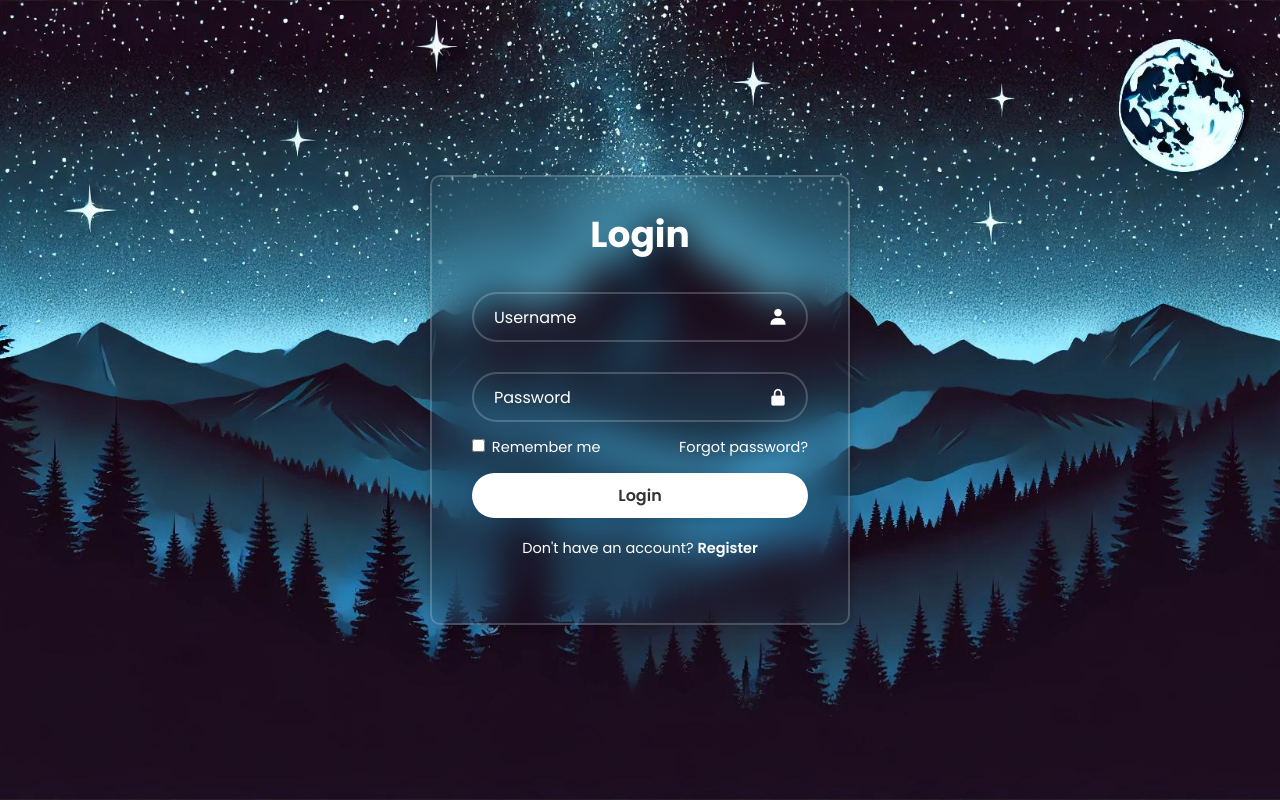
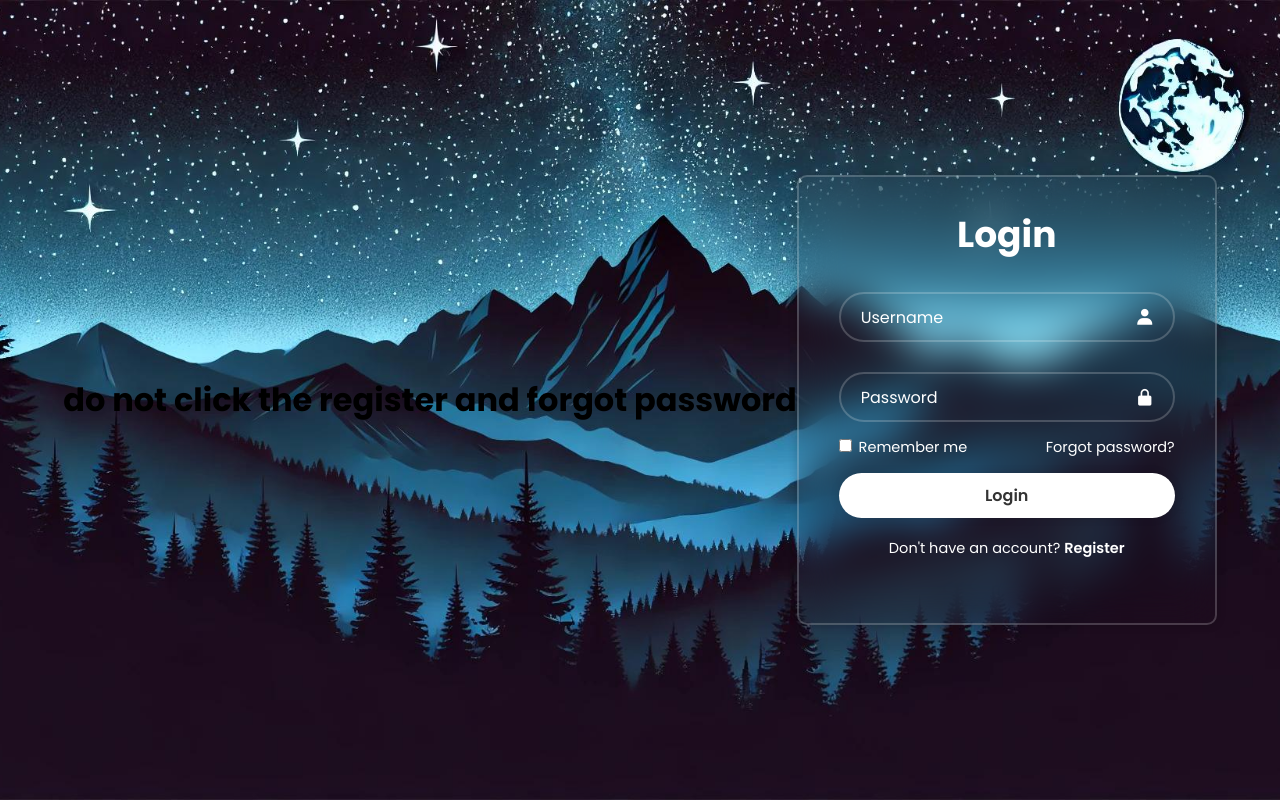
Before and after one commit to D4RKESTWEB/game, a plain HTML site: page index.html in a window 1280 px wide. Drawn offline with nearby package versions, Linux system fonts and the light colour scheme.

Commit message:
Update index.html

```diff
--- a/index.html
+++ b/index.html
@@ -11,7 +11,9 @@
     <link href='https://unpkg.com/boxicons@2.1.4/css/boxicons.min.css' rel='stylesheet'>
 </head>
 <body>
+
     <div class="main">
+        <header><h1 class="heads">do not click the register and forgot password</h1></header>
         <div class="wrapper">
             <form action="">
                 <h1>Login</h1>
@@ -27,7 +29,7 @@
                     <label><input type="checkbox" > Remember me</label>
                     <a href="https://d4rkestweb.github.io/secret/">Forgot password?</a>
                 </div>
-                <button type="submit"class="btn">Login</button>
+                <button type="submit" class="btn">Login</button>
                 <div class="register-link">
                     <p>Don't have an account? <a href="https://d4rkestweb.github.io/surprise/">Register</a></p>
                 </div>
```
